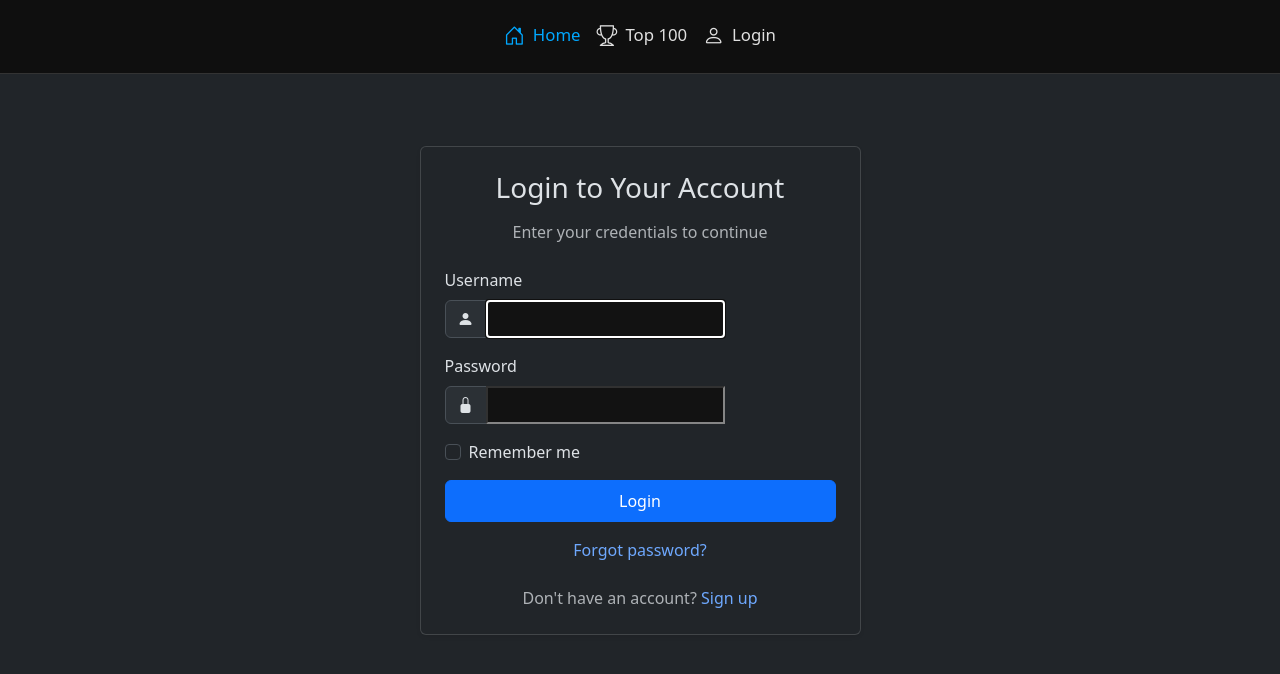
After one commit to glennhefel/shittybaal, a Django app: page /accounts/login/ in a window 1280 px wide. The commit adds this page. Shown: the top 674 px of the page. Run offline with Django 5.2, Linux system fonts and the light colour scheme.

Commit message:
/acount/login

```diff
--- a/core/settings.py
+++ b/core/settings.py
@@ -121,3 +121,5 @@ STATIC_URL = 'static/'
 # https://docs.djangoproject.com/en/5.2/ref/settings/#default-auto-field
 
 DEFAULT_AUTO_FIELD = 'django.db.models.BigAutoField'
+LOGIN_REDIRECT_URL = '/'
+LOGOUT_REDIRECT_URL = '/'
--- a/core/urls.py
+++ b/core/urls.py
@@ -17,7 +17,18 @@ Including another URLconf
 from django.contrib import admin
 from django.urls import path, include
 
+
+
+
+from django.contrib.auth import views as auth_views
+
+
+
+
+
+
 urlpatterns = [
     path('admin/', admin.site.urls),
     path('', include('media.urls')),
+    path('accounts/', include("django.contrib.auth.urls")),
 ]
--- a/media/urls.py
+++ b/media/urls.py
@@ -1,6 +1,13 @@
 from django.urls import path, include
 from django.contrib import admin
+from django.contrib.auth import views as auth_views
+from django.conf import settings
+from django.conf.urls.static import static
 
+urlpatterns = [
+    # ... your existing patterns ...
+    path('login/', auth_views.LoginView.as_view(), name='login'),
+]
 from . views import homepage, media_detail, add_reviews, top100
 # add_media
 
--- a/media/views.py
+++ b/media/views.py
@@ -35,7 +35,7 @@ module_dir = os.path.dirname(__file__) # get current directory
 
 
 def homepage(request):
-    media = Media.objects.all()
+    media = Media.objects.all().order_by("-id")
     context = {"media":media}
     return render(request, "media/homepage.html", context)
 
--- a/templates/base.html
+++ b/templates/base.html
@@ -34,7 +34,7 @@
     </style>
 </head>
 
-<body>
+<body data-bs-theme="dark">
     <!-- Stream Navigation Bar -->
     <nav class="navbar navbar-expand stream-nav">
         <div class="container-fluid justify-content-center">
@@ -44,11 +44,11 @@
                         <i class="bi bi-house-door nav-icon"></i>Home
                     </a>
                 </li>
-                <li class="nav-item">
+                <!-- <li class="nav-item">
                     <a class="nav-link" href="/media" title="All Media">
                         <i class="bi bi-collection-play nav-icon"></i>Media
                     </a>
-                </li>
+                </li> -->
                 <li class="nav-item">
                     <a class="nav-link" href="/top100" title="Top Content">
                         <i class="bi bi-trophy nav-icon"></i>Top 100
--- /dev/null
+++ b/templates/registration/login.html
@@ -0,0 +1,61 @@
+{% extends "base.html" %}
+{% load static %}
+
+{% block css %}
+    <link rel="stylesheet" href="{% static 'css/login.css' %}">
+    <link rel="stylesheet" href="https://cdn.jsdelivr.net/npm/bootstrap-icons@1.11.1/font/bootstrap-icons.css">
+{% endblock %}
+
+{% block content %}
+
+<div class="container">
+    <div class="row justify-content-center">
+        <div class="col-md-6 col-lg-5">
+            <div class="card shadow-sm mt-5">
+                <div class="card-body p-4">
+                    <div class="text-center mb-4">
+                        <h3 class="mb-3">Login to Your Account</h3>
+                        <div class="text-muted">Enter your credentials to continue</div>
+                    </div>
+
+                    <form method="post">
+                        {% csrf_token %}
+
+                        <div class="mb-3">
+                            <label for="username" class="form-label">Username</label>
+                            <div class="input-group">
+                                <span class="input-group-text"><i class="bi bi-person-fill"></i></span>
+                                {{ form.username }}
+                            </div>
+                        </div>
+
+                        <div class="mb-3">
+                            <label for="password" class="form-label">Password</label>
+                            <div class="input-group">
+                                <span class="input-group-text"><i class="bi bi-lock-fill"></i></span>
+                                {{ form.password }}
+                            </div>
+                        </div>
+
+                        <div class="mb-3 form-check">
+                            <input type="checkbox" class="form-check-input" id="rememberMe">
+                            <label class="form-check-label" for="rememberMe">Remember me</label>
+                        </div>
+
+                        <button type="submit" class="btn btn-primary w-100 py-2">Login</button>
+
+                        <div class="text-center mt-3">
+                            <a href="#" class="text-decoration-none">Forgot password?</a>
+                        </div>
+                    </form>
+
+                    <div class="text-center mt-4">
+                        <span class="text-muted">Don't have an account? </span>
+                        <a href="#" class="text-decoration-none">Sign up</a>
+                    </div>
+                </div>
+            </div>
+        </div>
+    </div>
+</div>
+{% endblock %}
```
Also changed, not shown: db.sqlite3.
